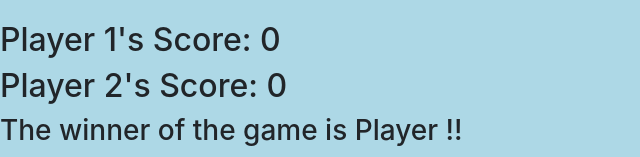
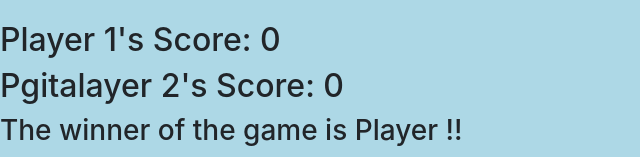
Before and after one commit to DaniS91/Pig-Dice, a website built with webpack: page src/index.html in a window 1280 px wide. Shown: the part 321-478 px from the top of the page, without its empty margins (0-640 px from the left). Built offline with nearby package versions, Linux system fonts and the light colour scheme.

Commit message:
further edit index.html for new project using template

```diff
--- a/src/index.html
+++ b/src/index.html
@@ -24,7 +24,7 @@
   <div id="game">
     <div id="Totalscores">
       <h2>Player 1's Score: <span id="player1TotalScore">0</span></h2>
-      <h2>Player 2's Score: <span id="player2TotalScore">0</span></h2>
+      <h2>Pgitalayer 2's Score: <span id="player2TotalScore">0</span></h2>
     </div>
     <div id="winner" class="hidden">
       <h3>The winner of the game is Player <span id="winnerIndex"></span>!!</h3>
```
